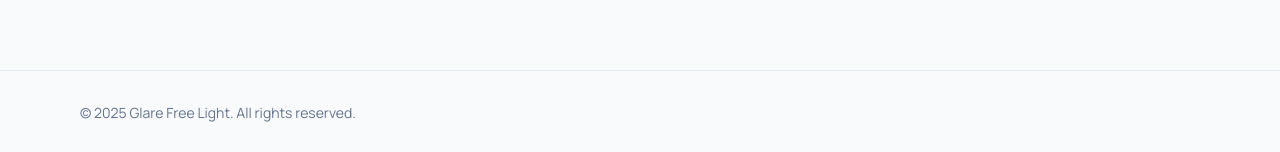
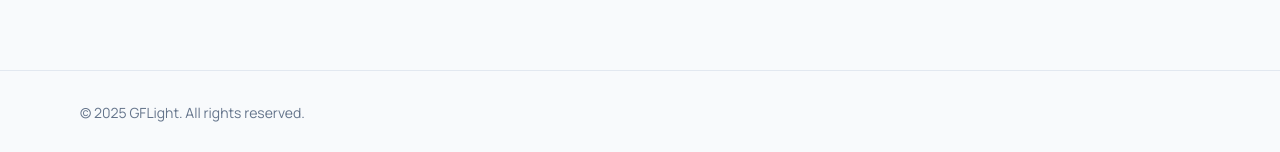
Before and after one commit to ilyaivanov239-rgb/GFLight, a Next.js app: page /en in a window 1280 px wide. Shown: the part 3306-3458 px from the top of the page. Built offline with nearby package versions, Linux system fonts and the light colour scheme.

Commit message:
Update layout.tsx

```diff
--- a/app/[lang]/layout.tsx
+++ b/app/[lang]/layout.tsx
@@ -3,6 +3,13 @@ import type { Metadata } from 'next';
 import Link from 'next/link';
 import '../../styles/globals.css';
 import { dict, type Lang } from '../../components/i18n'; // meta берём из словаря; меню — локальные подписи
+import { Manrope } from 'next/font/google';
+
+const manrope = Manrope({
+  subsets: ['latin', 'cyrillic'],
+  weight: ['300','400','600','700','800'],
+  display: 'swap',
+});
 
 export async function generateMetadata({
   params,
@@ -54,7 +61,7 @@ export default function RootLayout({
 
   return (
     <html lang={params.lang}>
-      <body className="bg-slate-50 text-slate-900 antialiased scroll-smooth">
+      <body className={`${manrope.className} bg-slate-50 text-slate-900 antialiased scroll-smooth`}>
         {/* Header */}
         <header className="sticky top-0 z-40 bg-white/80 backdrop-blur border-b border-slate-200">
           <div className="mx-auto max-w-6xl px-4 h-16 flex items-center justify-between gap-4">
@@ -64,13 +71,12 @@ export default function RootLayout({
               </span>
             </Link>
 
-
             <nav className="hidden md:flex items-center gap-8 text-[17px]">
               <a href="#services" className="hover:opacity-80 transition">{l.services}</a>
               <a href="#projects" className="hover:opacity-80 transition">{l.projects}</a>
               <a href="#brands"   className="hover:opacity-80 transition">{l.brands}</a>
               <a href="#faq"      className="hover:opacity-80 transition">{l.faq}</a>
-  <a href="#about"    className="hover:opacity-80 transition">{l.about}</a>   {/* ← перенесли сюда */}
+              <a href="#about"    className="hover:opacity-80 transition">{l.about}</a>
               <a href="#contact"  className="hover:opacity-80 transition">{l.contact}</a>
             </nav>
 
@@ -98,7 +104,7 @@ export default function RootLayout({
 
         <footer className="border-t border-slate-200 mt-24">
           <div className="mx-auto max-w-6xl px-4 py-8 text-sm text-slate-500">
-            © {new Date().getFullYear()} Glare Free Light. All rights reserved.
+            © {new Date().getFullYear()} GFLight. All rights reserved.
           </div>
         </footer>
       </body>
```
Lines whose indentation alone changed are shown as unchanged.
